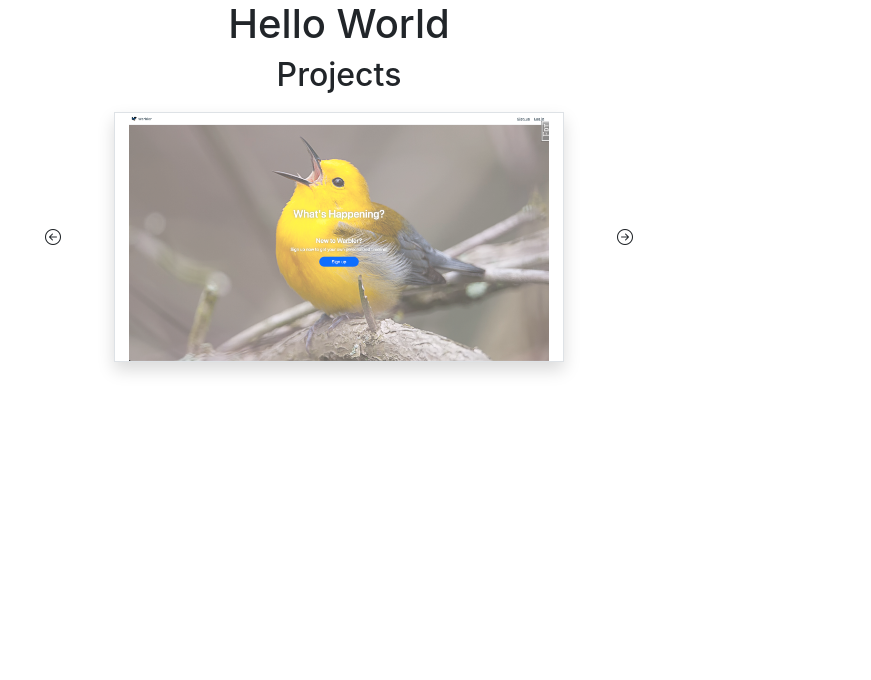
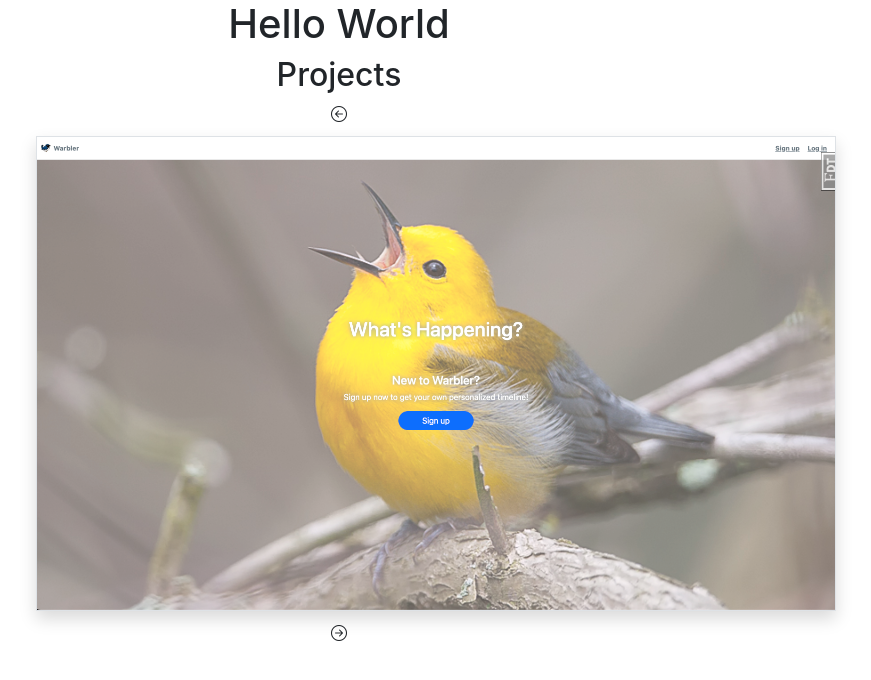
Before and after one commit to clchen-arcadia/personal-website-v2, a React (Create React App) app: page / in a window 1280 px wide. Shown: the top 680 px of the page, without its empty margins (301-1172 px from the left). Built offline with nearby package versions, Linux system fonts and the light colour scheme.

Commit message:
Add overflow pattern for image, image-container within PhotoCard component

```diff
--- a/src/components/PhotoCard.css
+++ b/src/components/PhotoCard.css
@@ -1,16 +1,15 @@
-.Card-image {
-    max-width: 100%;
-    max-height: 100%;
-    /* width: 300px; */
-    /* height: 300px; */
-    /* vertical-align: middle; */
+.Card {
+    margin: 10px;
+    width: 800px;
+    height: 475px;
+
+
+    overflow: hidden;
+    /* background-color: red; */
 }
 
-.Card {
-    margin: 10px;
-    width: 450px;
-    height: 250px;
-    /* line-height: 115px; */
-    /* text-align: center; */
-    /* border: 1px solid red; */
+.Card-image {
+    /* max-width: 100%; */
+    /* max-height: 100%; */
+    width: 800px;
 }
--- a/src/components/PhotoCard.tsx
+++ b/src/components/PhotoCard.tsx
@@ -3,7 +3,7 @@ require("./PhotoCard.css");
 
 function PhotoCarousel({src, alt}: IPhoto) {
     return (
-    <div className="Card shadow border">
+    <div className="Card shadow border d-flex justify-content-center align-items-center">
         <img className="Card-image" src={src} alt={alt} />
     </div>
     )
```
